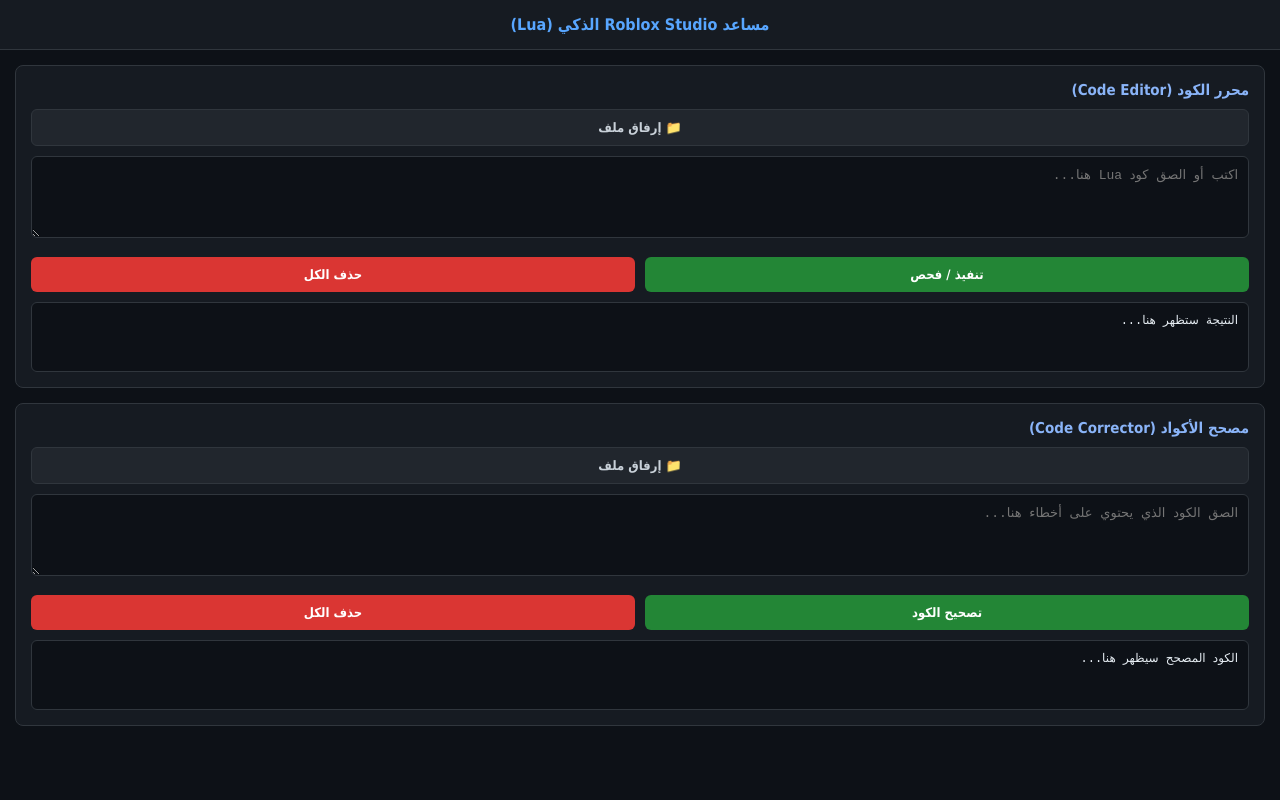
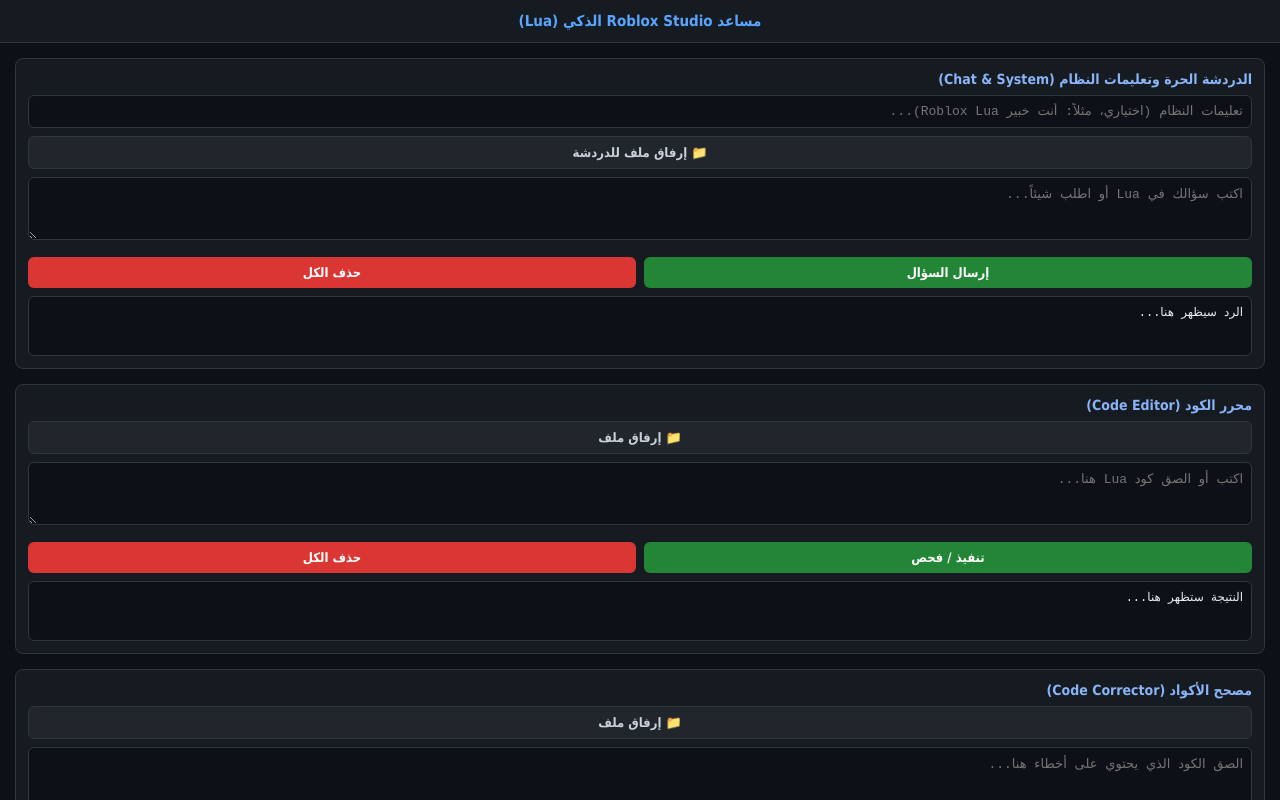
Before and after one commit to Aa0566066500/Ai_lua81, a website: page public/index.html in a window 1280 px wide. Drawn offline with Linux system fonts and the light colour scheme.

Commit message:
Update index.html

```diff
--- a/public/index.html
+++ b/public/index.html
@@ -8,32 +8,29 @@
         * { box-sizing: border-box; margin: 0; padding: 0; font-family: Tahoma, sans-serif; }
         body { background-color: #0d1117; color: #c9d1d9; height: 100vh; display: flex; flex-direction: column; overflow: hidden; }
 
-        /* هيدر محسّن يتكيف مع مساحة الهاتف العلوي ولا يختفي */
-        header { background: #161b22; padding: max(15px, env(safe-area-inset-top)) 15px 15px 15px; text-align: center; border-bottom: 1px solid #30363d; flex-shrink: 0; z-index: 10; }
-        header h1 { font-size: 16px; color: #58a6ff; font-weight: bold; }
+        header { background: #161b22; padding: max(12px, env(safe-area-inset-top)) 15px 12px 15px; text-align: center; border-bottom: 1px solid #30363d; flex-shrink: 0; z-index: 10; }
+        header h1 { font-size: 15px; color: #58a6ff; font-weight: bold; }
 
-        /* حاوية قابلة للتمرير بسلاسة لضمان رؤية جميع العناصر */
         .main-container { flex: 1; overflow-y: auto; padding: 15px; display: flex; flex-direction: column; gap: 15px; }
 
-        .section-box { background: #161b22; border: 1px solid #30363d; border-radius: 8px; padding: 15px; }
-        .section-box h3 { margin-bottom: 10px; color: #8ab4f8; font-size: 15px; }
+        .section-box { background: #161b22; border: 1px solid #30363d; border-radius: 8px; padding: 12px; }
+        .section-box h3 { margin-bottom: 8px; color: #8ab4f8; font-size: 14px; }
 
-        textarea, input[type="file"] { width: 100%; background: #0d1117; border: 1px solid #30363d; color: #fff; padding: 10px; border-radius: 6px; margin-bottom: 10px; resize: vertical; font-family: monospace; font-size: 13px; }
+        textarea, input[type="text"], input[type="file"] { width: 100%; background: #0d1117; border: 1px solid #30363d; color: #fff; padding: 8px; border-radius: 6px; margin-bottom: 8px; resize: vertical; font-family: monospace; font-size: 13px; }
 
-        .btn-group { display: flex; gap: 10px; margin-top: 5px; }
-        button { padding: 10px 15px; border: none; border-radius: 6px; cursor: pointer; font-weight: bold; font-size: 13px; }
+        .btn-group { display: flex; gap: 8px; margin-top: 5px; }
+        button { padding: 8px 12px; border: none; border-radius: 6px; cursor: pointer; font-weight: bold; font-size: 13px; }
         .btn-green { background: #238636; color: #fff; flex: 1; }
         .btn-green:hover { background: #2ea043; }
         .btn-red { background: #da3633; color: #fff; flex: 1; }
         .btn-red:hover { background: #f85149; }
 
-        /* معاينة الملف المرفق مع زر X للإلغاء */
-        .file-preview { display: flex; align-items: center; justify-content: space-between; background: #21262d; padding: 8px 12px; border-radius: 6px; margin-bottom: 10px; font-size: 13px; border: 1px solid #30363d; }
+        .file-preview { display: flex; align-items: center; justify-content: space-between; background: #21262d; padding: 6px 10px; border-radius: 6px; margin-bottom: 8px; font-size: 12px; border: 1px solid #30363d; }
         .file-preview span { color: #7ee787; overflow: hidden; text-overflow: ellipsis; white-space: nowrap; max-width: 85%; }
-        .remove-file-btn { background: transparent; color: #f85149; border: none; font-size: 16px; cursor: pointer; padding: 0 5px; font-weight: bold; }
+        .remove-file-btn { background: transparent; color: #f85149; border: none; font-size: 15px; cursor: pointer; padding: 0 5px; font-weight: bold; }
         .remove-file-btn:hover { color: #ff7b72; }
 
-        .output-box { background: #0d1117; border: 1px solid #30363d; padding: 10px; border-radius: 6px; min-height: 70px; white-space: pre-wrap; margin-top: 10px; font-family: monospace; font-size: 12px; color: #e6edf3; }
+        .output-box { background: #0d1117; border: 1px solid #30363d; padding: 8px; border-radius: 6px; min-height: 60px; white-space: pre-wrap; margin-top: 8px; font-family: monospace; font-size: 12px; color: #e6edf3; }
     </style>
 </head>
 <body>
@@ -43,13 +40,28 @@
     </header>
 
     <div class="main-container">
+        <!-- قسم الدردشة الحرة وتعليمات النظام -->
+        <div class="section-box">
+            <h3>الدردشة الحرة وتعليمات النظام (Chat & System)</h3>
+            <input type="text" id="systemInstruction" placeholder="تعليمات النظام (اختياري، مثلاً: أنت خبير Roblox Lua)...">
+            <input type="file" id="chatFileInput" style="display:none;" onchange="handleFileSelect('chat')">
+            <button onclick="document.getElementById('chatFileInput').click()" style="background:#21262d; border:1px solid #30363d; color:#c9d1d9; width:100%; margin-bottom:8px;">📁 إرفاق ملف للدردشة</button>
+            <div id="chatFileContainer"></div>
+            <textarea id="chatMessage" placeholder="اكتب سؤالك في Lua أو اطلب شيئاً..." rows="3"></textarea>
+            <div class="btn-group">
+                <button class="btn-green" onclick="runChatAction()">إرسال السؤال</button>
+                <button class="btn-red" onclick="clearChat()">حذف الكل</button>
+            </div>
+            <div class="output-box" id="chatOutput">الرد سيظهر هنا...</div>
+        </div>
+
         <!-- محرر الكود -->
         <div class="section-box">
             <h3>محرر الكود (Code Editor)</h3>
             <input type="file" id="editorFileInput" style="display:none;" onchange="handleFileSelect('editor')">
-            <button onclick="document.getElementById('editorFileInput').click()" style="background:#21262d; border:1px solid #30363d; color:#c9d1d9; width:100%; margin-bottom:10px;">📁 إرفاق ملف</button>
+            <button onclick="document.getElementById('editorFileInput').click()" style="background:#21262d; border:1px solid #30363d; color:#c9d1d9; width:100%; margin-bottom:8px;">📁 إرفاق ملف</button>
             <div id="editorFileContainer"></div>
-            <textarea id="editorCode" placeholder="اكتب أو الصق كود Lua هنا..." rows="4"></textarea>
+            <textarea id="editorCode" placeholder="اكتب أو الصق كود Lua هنا..." rows="3"></textarea>
             <div class="btn-group">
                 <button class="btn-green" onclick="runEditorAction()">تنفيذ / فحص</button>
                 <button class="btn-red" onclick="clearEditor()">حذف الكل</button>
@@ -61,9 +73,9 @@
         <div class="section-box">
             <h3>مصحح الأكواد (Code Corrector)</h3>
             <input type="file" id="correctorFileInput" style="display:none;" onchange="handleFileSelect('corrector')">
-            <button onclick="document.getElementById('correctorFileInput').click()" style="background:#21262d; border:1px solid #30363d; color:#c9d1d9; width:100%; margin-bottom:10px;">📁 إرفاق ملف</button>
+            <button onclick="document.getElementById('correctorFileInput').click()" style="background:#21262d; border:1px solid #30363d; color:#c9d1d9; width:100%; margin-bottom:8px;">📁 إرفاق ملف</button>
             <div id="correctorFileContainer"></div>
-            <textarea id="correctorCode" placeholder="الصق الكود الذي يحتوي على أخطاء هنا..." rows="4"></textarea>
+            <textarea id="correctorCode" placeholder="الصق الكود الذي يحتوي على أخطاء هنا..." rows="3"></textarea>
             <div class="btn-group">
                 <button class="btn-green" onclick="runCorrectorAction()">تصحيح الكود</button>
                 <button class="btn-red" onclick="clearCorrector()">حذف الكل</button>
@@ -73,7 +85,7 @@
     </div>
 
     <script>
-        let uploadedFiles = { editor: null, corrector: null };
+        let uploadedFiles = { chat: null, editor: null, corrector: null };
 
         function handleFileSelect(type) {
             const fileInput = document.getElementById(type + 'FileInput');
@@ -104,6 +116,13 @@
             document.getElementById(type + 'FileContainer').innerHTML = '';
         }
 
+        function clearChat() {
+            document.getElementById('chatMessage').value = '';
+            document.getElementById('systemInstruction').value = '';
+            removeFile('chat');
+            document.getElementById('chatOutput').innerText = 'الرد سيظهر هنا...';
+        }
+
         function clearEditor() {
             document.getElementById('editorCode').value = '';
             removeFile('editor');
@@ -116,14 +135,14 @@
             document.getElementById('correctorOutput').innerText = 'الكود المصحح سيظهر هنا...';
         }
 
-        async function sendRequest(prompt, imageObj, outputId) {
+        async function sendRequest(prompt, imageObj, systemInst, outputId) {
             const outputEl = document.getElementById(outputId);
             outputEl.innerText = 'جاري المعالجة...';
             try {
                 const res = await fetch('/api/chat', {
                     method: 'POST',
                     headers: { 'Content-Type': 'application/json' },
-                    body: JSON.stringify({ message: prompt, image: imageObj })
+                    body: JSON.stringify({ message: prompt, image: imageObj, systemInstruction: systemInst })
                 });
                 const data = await res.json();
                 if (data.success) {
@@ -136,13 +155,23 @@
             }
         }
 
+        function runChatAction() {
+            const message = document.getElementById('chatMessage').value;
+            const systemInst = document.getElementById('systemInstruction').value;
+            if (!message && !uploadedFiles.chat) {
+                alert('الرجاء كتابة رسالة أو إرفاق ملف أولاً.');
+                return;
+            }
+            sendRequest(message || "تحليل الملف المرفق", uploadedFiles.chat, systemInst, 'chatOutput');
+        }
+
         function runEditorAction() {
             const code = document.getElementById('editorCode').value;
             if (!code && !uploadedFiles.editor) {
                 alert('الرجاء كتابة كود أو إرفاق ملف أولاً.');
                 return;
             }
-            sendRequest("قم بمراجعة وتحليل كود Roblox Lua التالي:\n" + code, uploadedFiles.editor, 'editorOutput');
+            sendRequest("قم بمراجعة وتحليل كود Roblox Lua التالي:\n" + code, uploadedFiles.editor, "أنت خبير محترف في برمجة Roblox Lua وتطوير الألعاب.", 'editorOutput');
         }
 
         function runCorrectorAction() {
@@ -151,7 +180,7 @@
                 alert('الرجاء كتابة كود أو إرفاق ملف للتصحيح.');
                 return;
             }
-            sendRequest("قم بتصحيح الأخطاء البرمجية في كود Roblox Lua التالي وإرجاع الكود الصحيح فقط مع شرح بسيط:\n" + code, uploadedFiles.corrector, 'correctorOutput');
+            sendRequest("قم بتصحيح الأخطاء البرمجية في كود Roblox Lua التالي وإرجاع الكود الصحيح فقط مع شرح بسيط:\n" + code, uploadedFiles.corrector, "أنت خبير في تصحيح أكواد Roblox Lua وإصلاح الأخطاء بدقة.", 'correctorOutput');
         }
     </script>
 </body>
```
